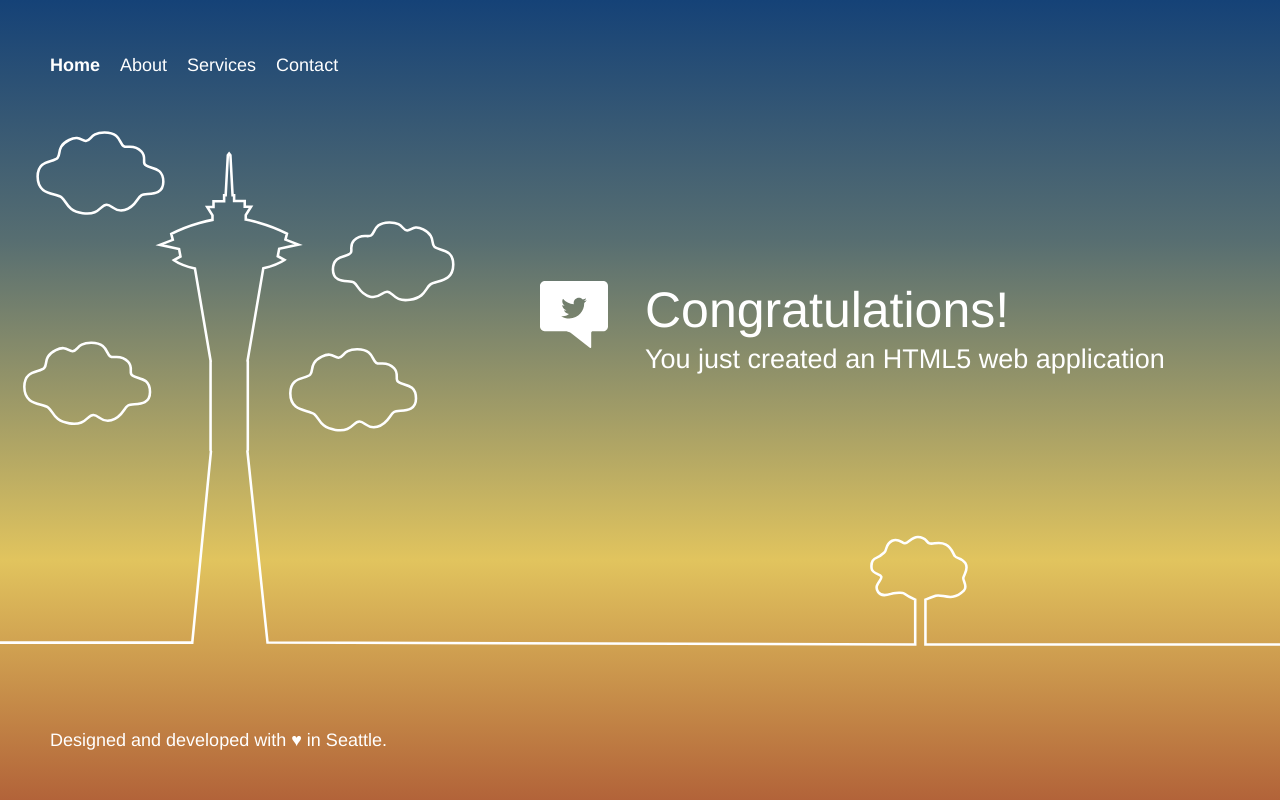
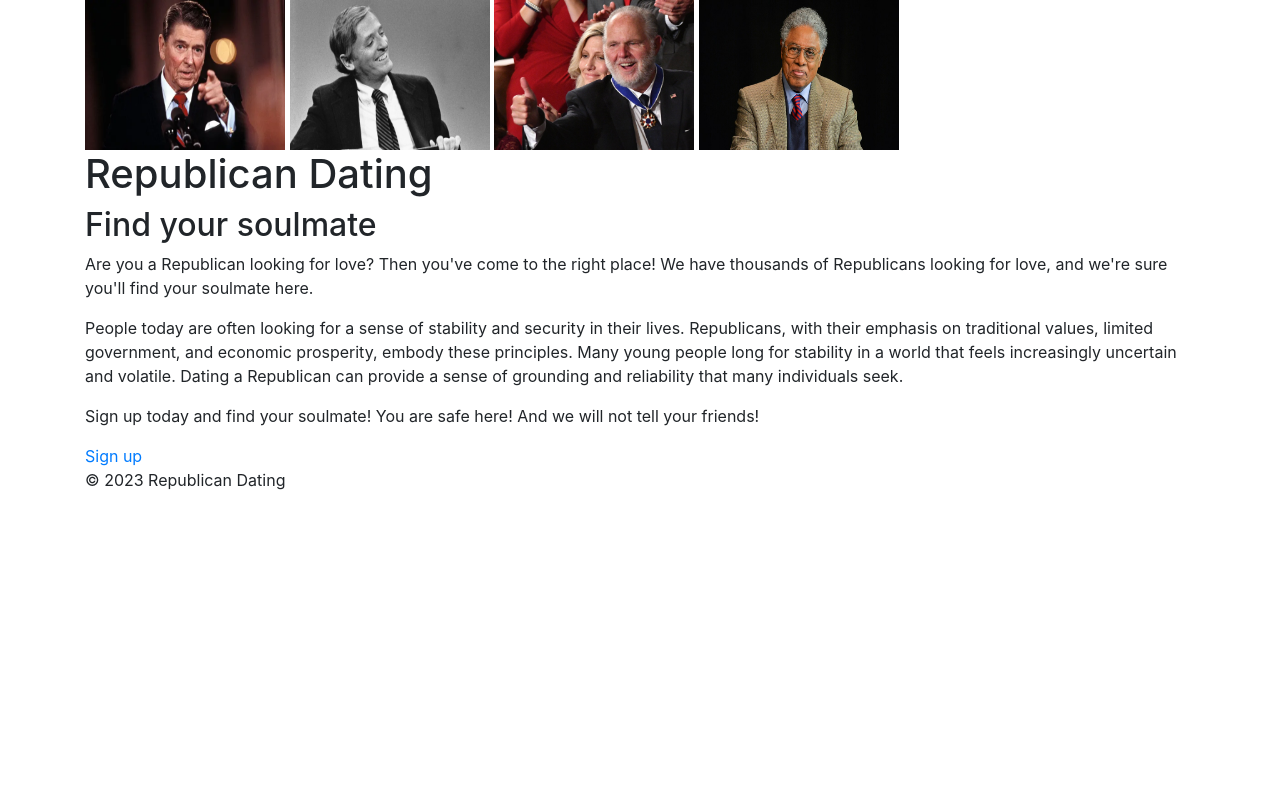
Before and after one commit to clubjk/project-html-070623, a plain HTML site: page webpage/index.html in a window 1280 px wide. Drawn offline with nearby package versions, Linux system fonts and the light colour scheme.

Commit message:
first edit

```diff
--- a/webpage/index.html
+++ b/webpage/index.html
@@ -1,76 +1,53 @@
+<!--this web page will be the opening page of a dating site for Republicans-->
 <!DOCTYPE html>
 <html lang="en">
+<head>
+    <meta charset="UTF-8">
+    <title>Republican Dating</title>
+    <link rel="stylesheet" href="css/style.css">
+</head>
+<!--add bootstrap-->
+<link rel="stylesheet" href="https://maxcdn.bootstrapcdn.com/bootstrap/4.5.2/css/bootstrap.min.css">
+<!--add jquery-->
+<script src="https://ajax.googleapis.com/ajax/libs/jquery/3.5.1/jquery.min.js"></script>
+<!--add popper-->
+<script src="https://cdnjs.cloudflare.com/ajax/libs/popper.js/1.16.0/umd/popper.min.js"></script>
+<!--add bootstrap javascript-->
+<script src="https://maxcdn.bootstrapcdn.com/bootstrap/4.5.2/js/bootstrap.min.js"></script>
 
-<head>
-    <meta charset="utf-8">
-    <title>Example app</title>
-    <meta name="description" content="" />
-    <link href="css/styles.css" rel="stylesheet">
-    <link href="css/gradients.css" rel="stylesheet">
-</head>
 
-<body class="">
-    <div class="wrapper">
-        <div class="graphics">
-            <div class="tower">
-                <svg version="1.1" id="Layer_1" xmlns="https://www.w3.org/2000/svg" xmlns:xlink="https://www.w3.org/1999/xlink" x="0px" y="0px"
-                     viewBox="-11 170 1000 429" enable-background="new -11 170 1000 429" xml:space="preserve">
-                    <path class="path" fill="none" stroke="#FFFFFF" stroke-width="2" stroke-miterlimit="10" d="M989,595H712v-35c0,0,4.5-1.8,8-3
-                                                                                                  c5.2-1.8,12.5,5.3,22-4c3.4-3.4-0.9-7.8-0.4-10.1c0.7-3.1,4.4-6.8,1.6-11.4c-2.6-4.2-6.9-3.6-8.2-5.5c-1.7-2.3-2.2-6.3-7-9
-                                                                                                  c-5.6-3.1-9.9,0.2-13-1c-2.5-0.9-2.3-5-9-5c-4.8,0-7.2,4.8-10,5c-2.3,0.2-4.9-4.5-10-2c-5.5,2.8-4,7.3-6,9c-1.4,1.2-3.1,3.2-6,4.2
-                                                                                                  c-2.6,0.9-4.9,3-4,8.8c0.6,3.7,6.8,4.1,7.5,6c1,2.9-6.4,6.2-2.5,12c3,4.5,9,1.6,12,1c1.9-0.4,7.1-0.7,8,0c3.4,2.5,9,5,9,5v35
-                                                                                                  l-506-1.5L182.3,444l0.3-0.8v-69.6l-0.2-0.2l12.3-72.3c10.9-2.6,16.5-6.5,16.5-6.5l-5.2-2.9l1.1-5.8l15-3.3l-10.1-3.9l1.2-4.6
-                                                                                                  c-15.8-8.3-32.2-11-32.2-11v-3.6l4.1-6.5h-4.9v-4.4h-8.3V244h-1.2l-1.7-31.2l-1-1.3l-1,1.3l-1.7,31.2h-1.2v4.8h-8.3v4.4h-4.9
-                                                                                                  l4.1,6.5v3.6c0,0-16.5,2.7-32.2,11l1.2,4.6l-10.1,3.9l15,3.3l1.1,5.8l-5.1,2.9c0,0,5.5,3.9,16.4,6.5l12.3,72.4l-0.1,0.1v69.6
-                                                                                                  l0.3,0.8l-14.6,149.4h-1.2H-11"/>
-                    <path class="path" fill="none" stroke="#FFFFFF" stroke-width="2" stroke-miterlimit="10" d="M8,393.7c0-13.5,12.1-10.8,15.6-14.7
-                                                                                                  c2.8-3.2-1-8.8,9-13.9c7.9-4.1,9.7,1,13.1,0.8c4.5-0.3,3.3-6.7,14.7-6.6c12.7,0.2,11.2,8.4,14.7,10.6c3,1.9,7.9-2.1,13.9,4.1
-                                                                                                  c3.8,4,1.3,7.4,2.5,9.8c2.2,4.4,14.7,0.9,14.7,13.9c0,12.2-13.5,8.3-17.2,10.6c-3.6,2.3-4.4,9.3-13.1,11.5c-8,2-9.5-4-13.9-4.1
-                                                                                                  c-5-0.1-5.5,8.6-18.8,6.6c-12.3-1.9-12.3-9.1-16.4-12.3C21.9,406.3,8,408.6,8,393.7z"/>
-                    <path class="path" fill="none" stroke="#FFFFFF" stroke-width="2" stroke-miterlimit="10" d="M325.1,313.9c-3.9,3-3.9,10-15.7,11.8
-                                                                                                  c-12.8,2-13.3-6.4-18-6.3c-4.3,0.1-5.7,5.8-13.3,3.9c-8.4-2.1-9.1-8.8-12.5-11c-3.6-2.3-16.5,1.5-16.5-10.2c0-12.4,12-9.1,14.1-13.3
-                                                                                                  c1.1-2.3-1.3-5.6,2.4-9.4c5.8-6,10.4-2.1,13.3-3.9c3.4-2.1,2-10,14.1-10.2c11-0.2,9.9,6,14.1,6.3c3.3,0.2,5-4.7,12.5-0.8
-                                                                                                  c9.6,4.9,6,10.3,8.6,13.3c3.3,3.7,14.9,1.2,14.9,14.1C343.1,312.5,329.8,310.3,325.1,313.9z"/>
-                    <path class="path" fill="none" stroke="#FFFFFF" stroke-width="2" stroke-miterlimit="10" d="M18.4,229.5c0-13.5,12.1-10.8,15.6-14.7
-                                                                                                  c2.8-3.2-1-8.8,9-13.9c7.9-4.1,9.7,1,13.1,0.8c4.5-0.3,3.3-6.7,14.7-6.6c12.7,0.2,11.2,8.4,14.7,10.6c3,1.9,7.9-2.1,13.9,4.1
-                                                                                                  c3.8,4,1.3,7.4,2.5,9.8c2.2,4.4,14.7,0.9,14.7,13.9c0,12.2-13.5,8.3-17.2,10.6c-3.6,2.3-4.4,9.3-13.1,11.5c-8,2-9.5-4-13.9-4.1
-                                                                                                  c-5-0.1-5.5,8.6-18.8,6.6c-12.3-1.9-12.3-9.1-16.4-12.3C32.2,242.1,18.4,244.4,18.4,229.5z"/>
-                    <path class="path" fill="none" stroke="#FFFFFF" stroke-width="2" stroke-miterlimit="10" d="M215.8,398.8c0-13.5,12.1-10.8,15.6-14.7
-                                                                                                  c2.8-3.2-1-8.8,9-13.9c7.9-4.1,9.7,1,13.1,0.8c4.5-0.3,3.3-6.7,14.7-6.6c12.7,0.2,11.2,8.4,14.7,10.6c3,1.9,7.9-2.1,13.9,4.1
-                                                                                                  c3.8,4,1.3,7.4,2.5,9.8c2.2,4.4,14.7,0.9,14.7,13.9c0,12.2-13.5,8.3-17.2,10.6c-3.6,2.3-4.4,9.3-13.1,11.5c-8,2-9.5-4-13.9-4.1
-                                                                                                  c-5-0.1-5.5,8.6-18.8,6.6c-12.3-1.9-12.3-9.1-16.4-12.3C229.7,411.3,215.8,413.6,215.8,398.8z"/>
-                </svg>
+<body>
+    <div class="container">
 
-            </div>
+
+        <div class="image-row">
+        <img src="images/reagan.webp" alt="Ronald Reagan" width="200" height="150">
+        <img src="images/buckley.webp" alt="William F. Buckley" width="200" height="150">
+        <img src="images/limbaugh.jpg" alt="Rush Limbaugh" width="200" height="150">
+        <img src="images/sowell.jpeg" alt="Thomas Sowell" width="200" height="150">
         </div>
 
+
+
         <header>
-            <nav class="website-nav">
-                <ul>
-                    <li><a class="home-link" href="https://aws.amazon.com/">Home</a></li>
-                    <li><a href="https://aws.amazon.com/what-is-cloud-computing/">About</a></li>
-                    <li><a href="https://aws.amazon.com/solutions/">Services</a></li>
-                    <li><a href="https://aws.amazon.com/contact-us/">Contact</a></li>
-                </ul>
-            </nav>
+            <h1>Republican Dating</h1>
         </header>
+        <main>
+            <h2>Find your soulmate</h2>
+            <p>Are you a Republican looking for love? Then you've come to the right place! We have thousands of Republicans looking for love, and we're sure you'll find your soulmate here.</p>
+            <p>People today are often looking for a sense of stability and security in their lives. Republicans, with their emphasis on traditional values, limited government, and economic prosperity, embody these principles. Many young people long for stability in a world that feels increasingly uncertain and volatile. Dating a Republican can provide a sense of grounding and reliability that many individuals seek.</p>
+            <p>Sign up today and find your soulmate!  You are safe here!  And we will not tell your friends!</p>
+            <a href="signup.php">Sign up</a>
+        </main>
+        <footer>
+            <p>&copy; 2023 Republican Dating</p>
+        </footer>
+    </div>
+</html>
 
-        <div class="message">
-            <a class="twitter-link" href="https://twitter.com/home/?status=I%20created%20a%20project%20with%20AWS%20CodeStar!%20%23AWS%20%23AWSCodeStar%20https%3A%2F%2Faws.amazon.com%2Fcodestar"><img src="img/tweet.svg" /></a>
-            <div class="text">
-                <h1>Congratulations!</h1>
-                <h2>You just created an HTML5 web application</h2>
-            </div>
-        </div>
-    </div>
-
-    <footer>
-        <p class="footer-contents">Designed and developed with
-            <a href="https://aws.amazon.com/careers/devtools-jobs/">♥</a> in Seattle.
-        </p>
-    </footer>
-
-    <script src="js/set-background.js"></script>
-</body>
-
-</html>
+<!-- q: how do I make the images below smaller-->
+<!-- q: how do I make the images below appear in a row-->
+<!-- q: how do I make the images below appear in a row and be smaller-->
+<!-- q: how do I make the images below appear in a row and be smaller and have a border-->
+<!-- q: how do I make the images below appear in a row and be smaller and have a border and have a caption-->
+<!-- q: how do I make the images below appear in a row and be smaller and have a border and have a caption and have a caption that is centered-->
```
Also changed, not shown: webpage/css/styles.css (line endings or trailing spaces), webpage/images/buckley.webp (added), webpage/images/limbaugh.jpg (added), webpage/images/reagan.webp (added), webpage/images/sowell.jpeg (added).
